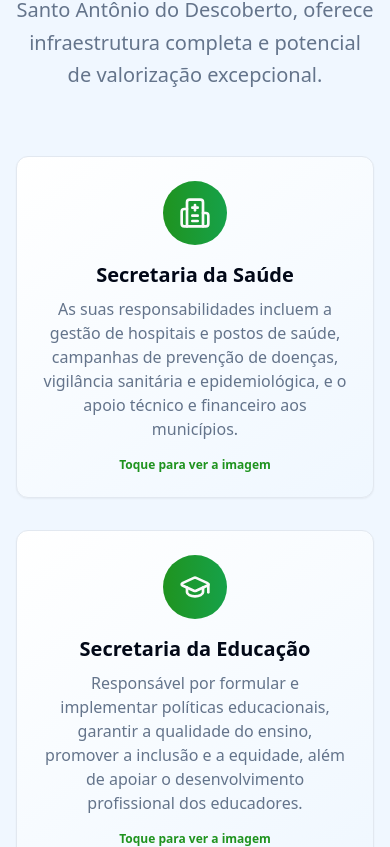
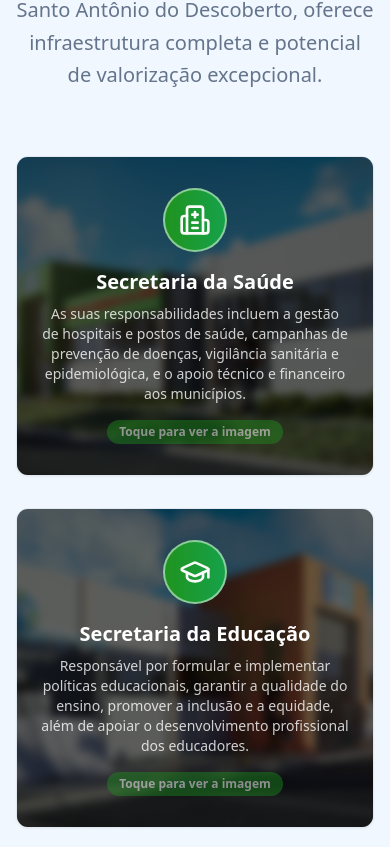
Before and after one commit to WillbioCloud/cidade-inteligente-landing, a React (Vite) app: page / in a window 390 px wide. Shown: the part 1237-2084 px from the top of the page. Built offline with nearby package versions, Linux system fonts and the light colour scheme.

Commit message:
feat: enhance AboutSection card interactions with background images and improved styling

```diff
--- a/src/components/AboutSection.tsx
+++ b/src/components/AboutSection.tsx
@@ -48,7 +48,6 @@ export const AboutSection = () => {
   };
 
   const handleCardClick = (title: string) => {
-    // This function now correctly handles clicks on any device size
     setActiveCard(activeCard === title ? null : title);
   };
 
@@ -70,42 +69,47 @@ export const AboutSection = () => {
           {features.map((feature, index) => {
             const Icon = feature.icon;
             const isActive = activeCard === feature.title;
+            const backgroundImage = featureImages[feature.title];
 
             return (
               <Card
                 key={index}
-                className="card-gradient p-6 text-center animate-fade-in relative overflow-hidden cursor-pointer"
+                className="text-center animate-fade-in relative overflow-hidden cursor-pointer h-80 transition-all duration-300 group"
                 style={{ animationDelay: `${index * 0.1}s` }}
                 onMouseEnter={() => window.innerWidth >= 1024 && setActiveCard(feature.title)}
                 onMouseLeave={() => window.innerWidth >= 1024 && setActiveCard(null)}
                 onClick={() => handleCardClick(feature.title)}
               >
-                {/* Content visible when the card is not active */}
-                <div className={`transition-opacity duration-300 ${isActive ? 'opacity-0' : 'opacity-100'}`}>
-                  <div className="w-16 h-16 bg-gradient-to-r from-primary to-success rounded-full flex items-center justify-center mx-auto mb-4">
+                {/* Imagem de Fundo (Borrada ou Nítida) */}
+                <img
+                  src={backgroundImage}
+                  alt={feature.title}
+                  className={`absolute inset-0 w-full h-full object-cover transition-all duration-500 ${isActive ? 'blur-none scale-100' : 'blur-sm scale-110'}`}
+                />
+                {/* Overlay Escuro */}
+                <div className={`absolute inset-0 bg-black transition-opacity duration-500 ${isActive ? 'bg-opacity-40' : 'bg-opacity-60'}`}></div>
+
+                {/* Conteúdo do Card (Texto) */}
+                <div className={`relative z-10 flex flex-col items-center justify-center h-full p-6 text-white transition-opacity duration-300 ${isActive ? 'opacity-0' : 'opacity-100'}`}>
+                    <div className="w-16 h-16 bg-gradient-to-r from-primary to-success rounded-full flex items-center justify-center mx-auto mb-4 border-2 border-white/50">
                         <Icon className="w-8 h-8 text-primary-foreground" />
                     </div>
-                  <h3 className="text-xl font-semibold text-foreground mb-2">
+                    <h3 className="text-xl font-bold mb-2">
                         {feature.title}
                     </h3>
-                  <p className="text-muted-foreground">
+                    <p className="text-white/80 text-sm">
                         {feature.description}
                     </p>
-                  {/* Mobile-only call to action */}
-                  <div className="lg:hidden mt-4 text-xs text-primary font-semibold">
+                    {/* Aviso para Mobile */}
+                    <div className="lg:hidden mt-4 bg-primary/80 text-primary-foreground text-xs font-bold px-3 py-1 rounded-full animate-pulse">
                         Toque para ver a imagem
                     </div>
                 </div>
 
-                {/* Content visible when the card is active (image and overlay) */}
-                <div className={`absolute inset-0 transition-opacity duration-300 ${isActive ? 'opacity-100' : 'opacity-0 pointer-events-none'}`}>
-                  <img src={featureImages[feature.title]} alt={feature.title} className="w-full h-full object-cover" />
-                  <div className="absolute inset-0 bg-black bg-opacity-40 flex items-center justify-center p-4">
-                      <div className="text-center text-white">
-                          <Eye className="w-8 h-8 mx-auto mb-2" />
+                {/* Ícone de "Ver Imagem" que aparece no hover/clique */}
+                <div className={`absolute inset-0 z-20 flex flex-col items-center justify-center text-white transition-opacity duration-300 ${isActive ? 'opacity-100' : 'opacity-0 pointer-events-none'}`}>
+                  <Eye className="w-10 h-10 mb-2" />
                   <p className="font-semibold">{feature.title}</p>
-                      </div>
-                  </div>
                 </div>
               </Card>
             );
```
Lines whose indentation alone changed are shown as unchanged.
